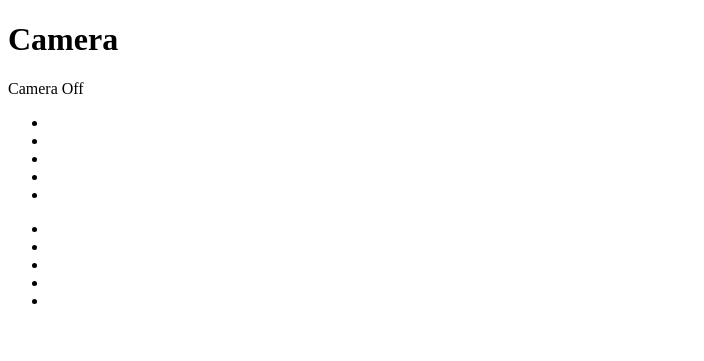
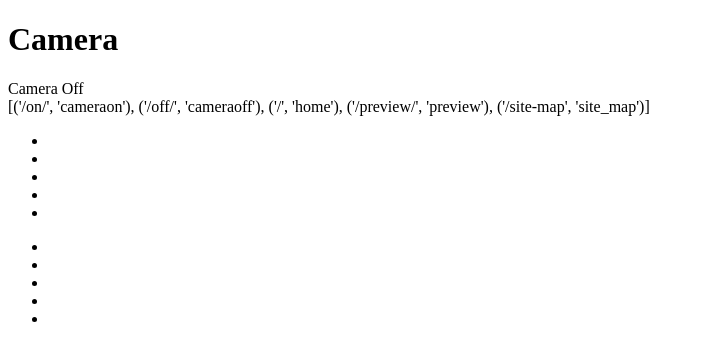
Before and after one commit to JustinAClarke/pi-lapse, a Flask app: page / in a window 1280 px wide. Shown: the top 361 px of the page, without its empty margins (0-704 px from the left). Run offline with Flask 2, Linux system fonts and the light colour scheme.

Commit message:
Signed-off-by: Justin Fuhrmeister-Clarke <justy531@gmail.com>
debugging links, camera on/off redirect

```diff
--- a/app.py
+++ b/app.py
@@ -15,7 +15,7 @@
 def cameraon():
     global camera
     camera = PiCamera()
-    return redirect(url_for('home/'))
+    return redirect(url_for('home'))
 
 
 @app.route('/off/')
@@ -23,7 +23,7 @@
     global camera
     camera.close()
     camera = False
-    return redirect(url_for('home/'))
+    return redirect(url_for('home'))
 
 
 @app.route('/')
--- a/templates/base.html
+++ b/templates/base.html
@@ -28,7 +28,9 @@
         {% endif %}
     </div>
     <div class="col-md-8">
+        {{ links|pprint }}
         <ul>
+
         {% for link in links %}
             <li><a href="{{ link.url }}">{{ link.title }}</a></li>
         {% endfor %}
```
